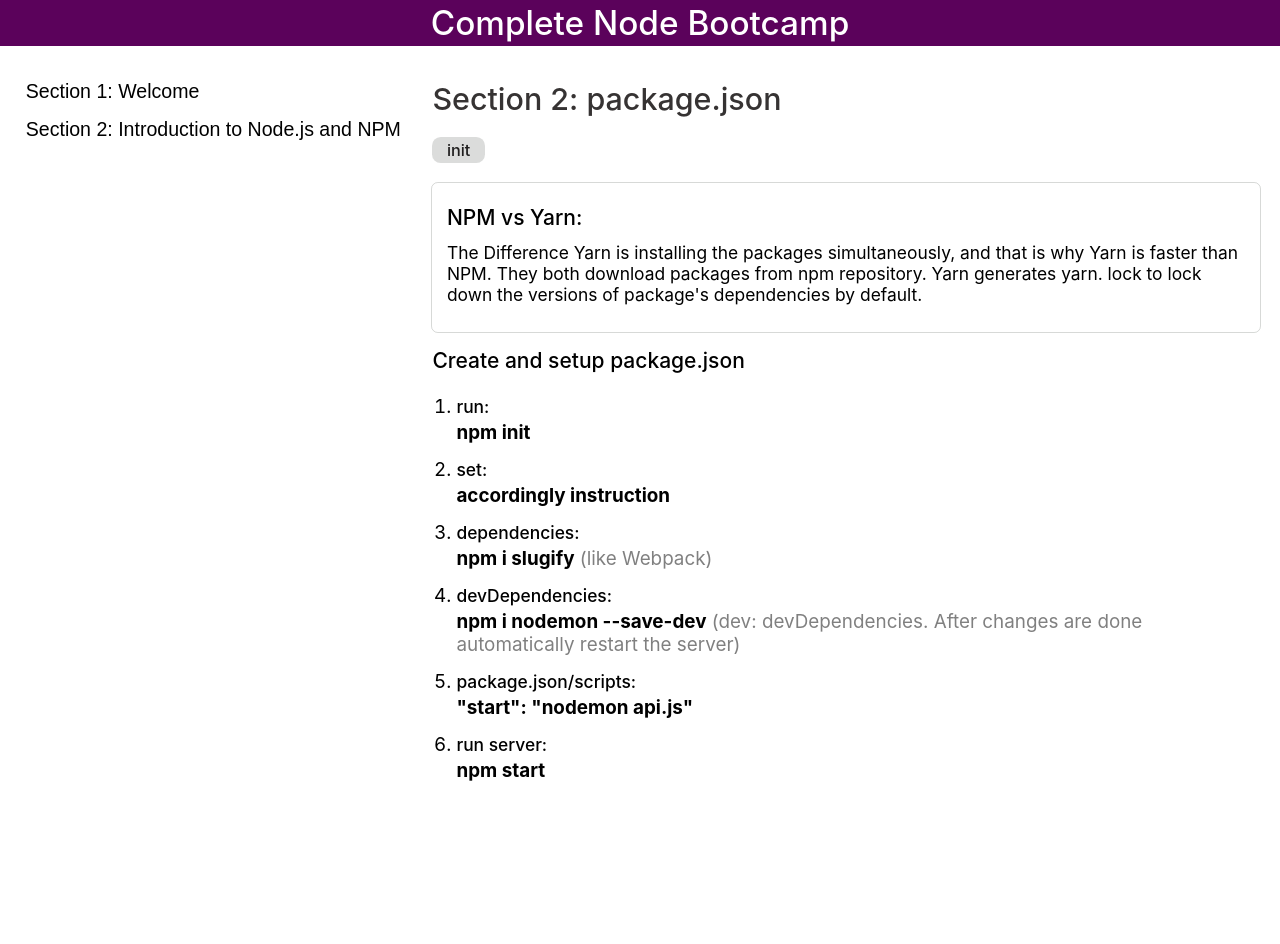
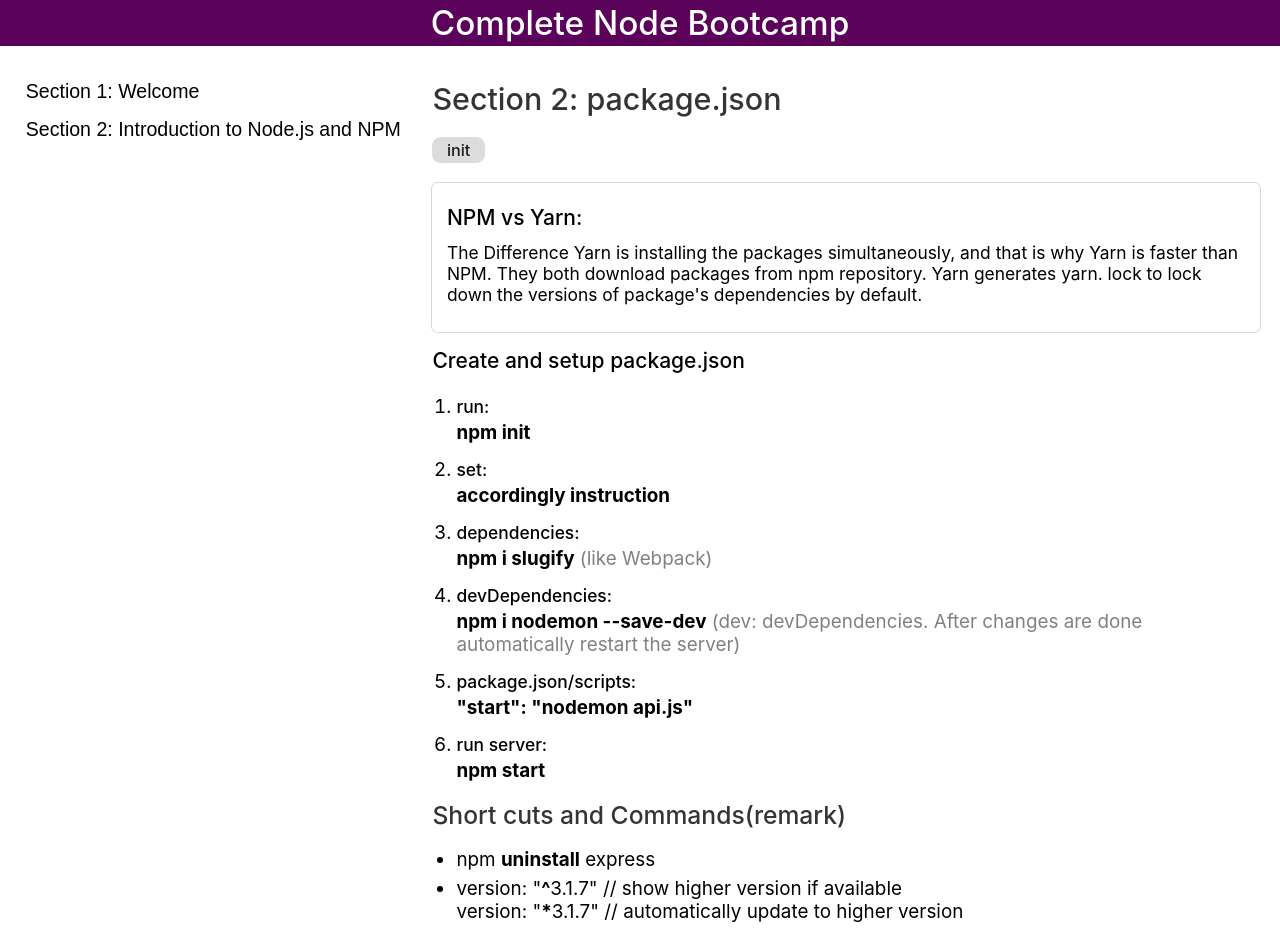
Before and after one commit to rampepurda/complete-node-bootcamp, a React (Create React App) app in the folder frontend/: page /section2/packageJSON in a window 1280 px wide. Before the commit the page ends 858 px from the top, so only its background shows below. Built offline with nearby package versions, Linux system fonts and the light colour scheme.

Commit message:
chore: packageJSON.tsx

```diff
--- a/frontend/src/pages/sections/section_2/packageJSON.tsx
+++ b/frontend/src/pages/sections/section_2/packageJSON.tsx
@@ -45,6 +45,18 @@ export default function PackageJSONPage() {
           <strong>npm start</strong>
         </li>
       </ul>
+
+      <h3>Short cuts and Commands(remark)</h3>
+      <ul className="hasVerticalPadding-3 hasTypeDisc">
+        <li>
+          npm <strong>uninstall</strong> express
+        </li>
+        <li>
+          version: "<strong>^</strong>3.1.7" // show higher version if available
+          <br />
+          version: "<strong>*</strong>3.1.7" // automatically update to higher version
+        </li>
+      </ul>
     </>
   )
 }
```
Also changed, not shown: 1 other file (tests, documents, lock files or other folders).
